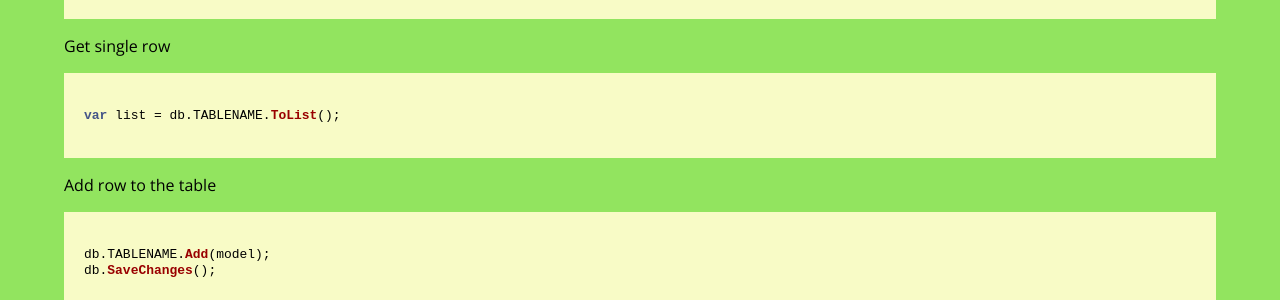
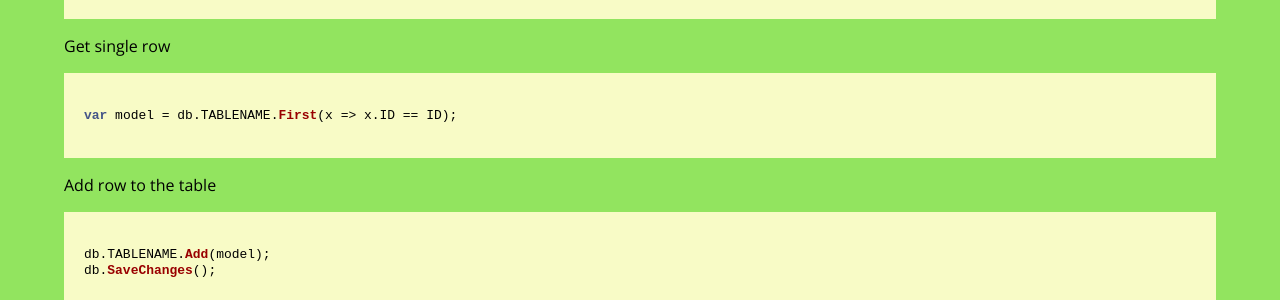
Before and after one commit to lzychowski/lzychowski.github.io, a Jekyll site: the page built from _posts/2016-03-06-CRUD-operations-Oracle-Entity-Framework.md, in a window 1280 px wide. Shown: the part 745-1045 px from the top of the page. Built offline with Jekyll 4.4.1, drawn with Linux system fonts in a browser that asks for light colours; nearby versions of some CDN libraries; comment, search, counter and statistics services are not loaded.

Commit message:
modified post

````diff
--- a/_posts/2016-03-06-CRUD-operations-Oracle-Entity-Framework.md
+++ b/_posts/2016-03-06-CRUD-operations-Oracle-Entity-Framework.md
@@ -25,7 +25,7 @@ var list = db.TABLENAME.ToList();
 Get single row
 
 ``` csharp
-var list = db.TABLENAME.ToList();
+var model = db.TABLENAME.First(x => x.ID == ID);
 ```
 
 Add row to the table
````
